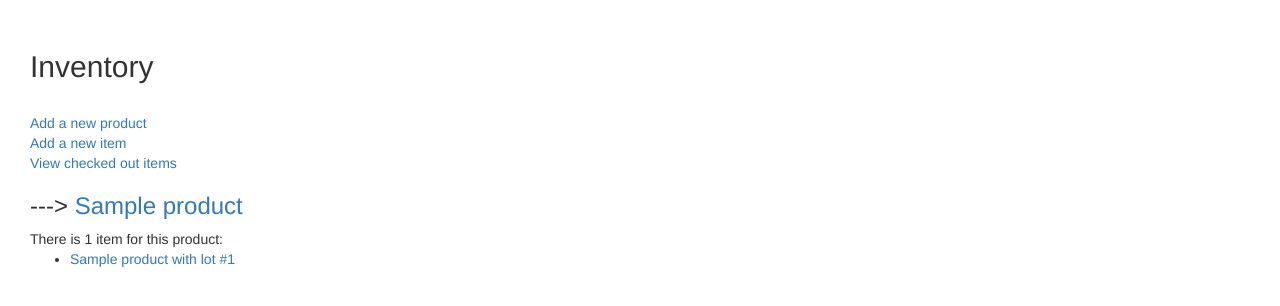
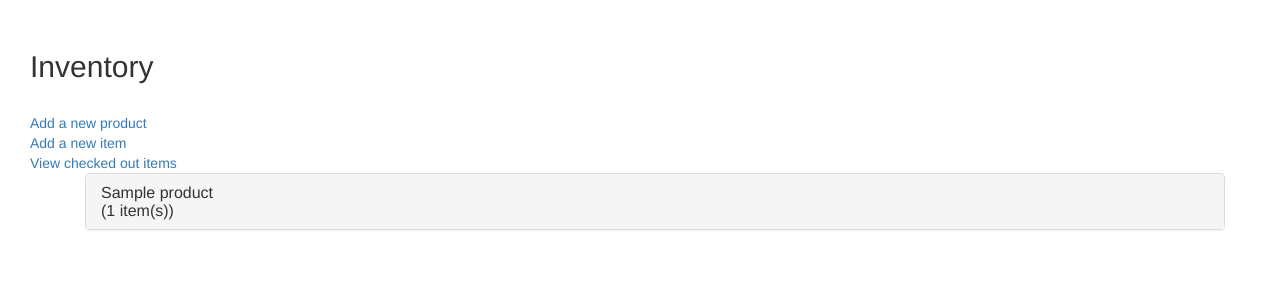
Before and after one commit to kmjungersen/OSF_Inventory_Management_System, a Django app: page /inventory/ in a window 1280 px wide. Shown: the top 306 px of the page. Run offline with Django 3.2, Linux system fonts and the light colour scheme; tables that the repository leaves empty hold one stand-in row (values such as "Sample post"); some libraries are stand-ins or nearby versions.

Commit message:
Complete revamp of products page, adding basic accordion view support

```diff
--- a/inventory_main/inventory/templates/inventory/products.html
+++ b/inventory_main/inventory/templates/inventory/products.html
@@ -20,9 +20,25 @@
     <a href="add_item_form">Add a new item</a>
         <br/>
     <a href="view_checked_out_items">View checked out items</a>
+        <br/>
+
+    <div class="container">
+        <div class="panel-group" id="accordion">
 
     {% for product in products %}
-        <h3>---> <a href="view_product/{{ product.barcode_id }}/">{{ product }}</a></h3>
+
+        <div class="panel panel-default">
+
+            <div class="panel-heading">
+                <h4 class="panel-title">
+                    <a data-toggle="collapse" data-parent="#accordion" href="#{{ product.id }}">
+                        {{ product }}<br/>({{ product.quantity }} item(s))
+                    </a>
+                </h4>
+            </div>
+
+            <div id="{{ product.id }}" class="panel-collapse collapse">
+                <div class="panel-body">
 
             {% if product.quantity == 1  %}
             There is {{ product.quantity }} item for this product:
@@ -42,8 +58,12 @@
                     <li><a href="view_item/{{ product.barcode_id }}/{{ item.id }}">{{ item }}</a> </li>
                     {% endfor %}
                 </ul>
-
+            </div></div>
 
     {% endfor %}
+
+        </div>
+    </div>
+
 </body>
 </html>
```
